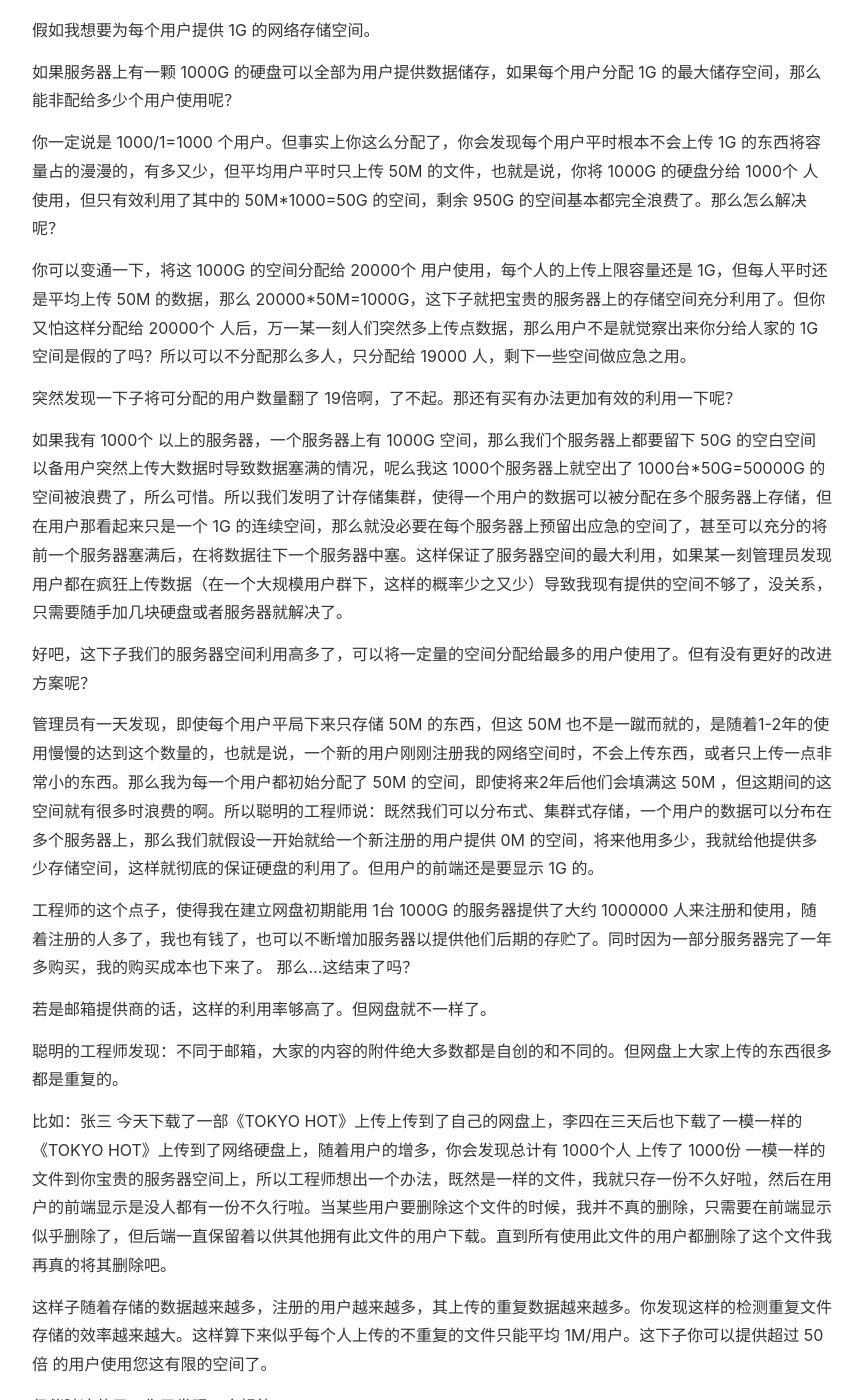
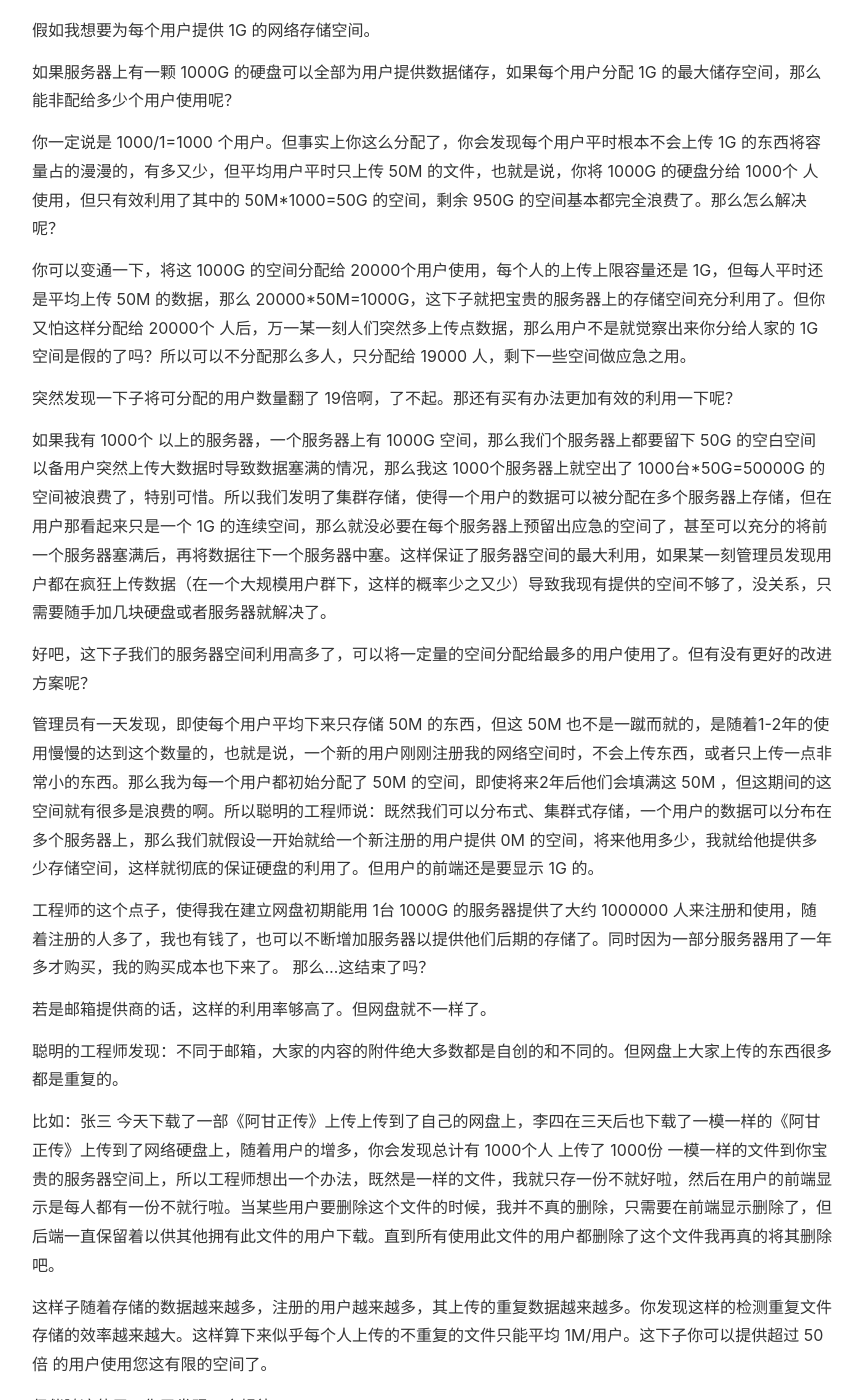
Before and after one commit to chen866/chen866.github.io_bak, a Jekyll site: the page built from _posts/2018-01-04-pan-so-large.md, in a window 1280 px wide and 1400 px high, scrolled down 326 px. Shown: the whole window, without its empty margins (208-1071 px from the left). Built offline with Jekyll 4.4.1, drawn with Linux system fonts in a browser that asks for light colours; nearby versions of some CDN libraries; some of the changed text lies outside the part shown.

Commit message:
错别字

```diff
--- a/_posts/2018-01-04-pan-so-large.md
+++ b/_posts/2018-01-04-pan-so-large.md
@@ -20,36 +20,36 @@
 
 你一定说是 1000/1=1000 个用户。但事实上你这么分配了，你会发现每个用户平时根本不会上传 1G 的东西将容量占的漫漫的，有多又少，但平均用户平时只上传 50M 的文件，也就是说，你将 1000G 的硬盘分给 1000个 人使用，但只有效利用了其中的 50M\*1000=50G 的空间，剩余 950G 的空间基本都完全浪费了。那么怎么解决呢？
 
-你可以变通一下，将这 1000G 的空间分配给 20000个 用户使用，每个人的上传上限容量还是 1G，但每人平时还是平均上传 50M 的数据，那么 20000\*50M=1000G，这下子就把宝贵的服务器上的存储空间充分利用了。但你又怕这样分配给 20000个 人后，万一某一刻人们突然多上传点数据，那么用户不是就觉察出来你分给人家的 1G 空间是假的了吗？所以可以不分配那么多人，只分配给 19000 人，剩下一些空间做应急之用。
+你可以变通一下，将这 1000G 的空间分配给 20000个用户使用，每个人的上传上限容量还是 1G，但每人平时还是平均上传 50M 的数据，那么 20000\*50M=1000G，这下子就把宝贵的服务器上的存储空间充分利用了。但你又怕这样分配给 20000个 人后，万一某一刻人们突然多上传点数据，那么用户不是就觉察出来你分给人家的 1G 空间是假的了吗？所以可以不分配那么多人，只分配给 19000 人，剩下一些空间做应急之用。
 
 突然发现一下子将可分配的用户数量翻了 19倍啊，了不起。那还有买有办法更加有效的利用一下呢？
 
-如果我有 1000个 以上的服务器，一个服务器上有 1000G 空间，那么我们个服务器上都要留下 50G 的空白空间以备用户突然上传大数据时导致数据塞满的情况，呢么我这 1000个服务器上就空出了 1000台\*50G=50000G 的空间被浪费了，所么可惜。所以我们发明了计存储集群，使得一个用户的数据可以被分配在多个服务器上存储，但在用户那看起来只是一个 1G 的连续空间，那么就没必要在每个服务器上预留出应急的空间了，甚至可以充分的将前一个服务器塞满后，在将数据往下一个服务器中塞。这样保证了服务器空间的最大利用，如果某一刻管理员发现用户都在疯狂上传数据（在一个大规模用户群下，这样的概率少之又少）导致我现有提供的空间不够了，没关系，只需要随手加几块硬盘或者服务器就解决了。
+如果我有 1000个 以上的服务器，一个服务器上有 1000G 空间，那么我们个服务器上都要留下 50G 的空白空间以备用户突然上传大数据时导致数据塞满的情况，那么我这 1000个服务器上就空出了 1000台\*50G=50000G 的空间被浪费了，特别可惜。所以我们发明了集群存储，使得一个用户的数据可以被分配在多个服务器上存储，但在用户那看起来只是一个 1G 的连续空间，那么就没必要在每个服务器上预留出应急的空间了，甚至可以充分的将前一个服务器塞满后，再将数据往下一个服务器中塞。这样保证了服务器空间的最大利用，如果某一刻管理员发现用户都在疯狂上传数据（在一个大规模用户群下，这样的概率少之又少）导致我现有提供的空间不够了，没关系，只需要随手加几块硬盘或者服务器就解决了。
 
 好吧，这下子我们的服务器空间利用高多了，可以将一定量的空间分配给最多的用户使用了。但有没有更好的改进方案呢？
 
-管理员有一天发现，即使每个用户平局下来只存储 50M 的东西，但这 50M 也不是一蹴而就的，是随着1-2年的使用慢慢的达到这个数量的，也就是说，一个新的用户刚刚注册我的网络空间时，不会上传东西，或者只上传一点非常小的东西。那么我为每一个用户都初始分配了 50M 的空间，即使将来2年后他们会填满这 50M ，但这期间的这空间就有很多时浪费的啊。所以聪明的工程师说：既然我们可以分布式、集群式存储，一个用户的数据可以分布在多个服务器上，那么我们就假设一开始就给一个新注册的用户提供 0M 的空间，将来他用多少，我就给他提供多少存储空间，这样就彻底的保证硬盘的利用了。但用户的前端还是要显示 1G 的。
+管理员有一天发现，即使每个用户平均下来只存储 50M 的东西，但这 50M 也不是一蹴而就的，是随着1-2年的使用慢慢的达到这个数量的，也就是说，一个新的用户刚刚注册我的网络空间时，不会上传东西，或者只上传一点非常小的东西。那么我为每一个用户都初始分配了 50M 的空间，即使将来2年后他们会填满这 50M ，但这期间的这空间就有很多是浪费的啊。所以聪明的工程师说：既然我们可以分布式、集群式存储，一个用户的数据可以分布在多个服务器上，那么我们就假设一开始就给一个新注册的用户提供 0M 的空间，将来他用多少，我就给他提供多少存储空间，这样就彻底的保证硬盘的利用了。但用户的前端还是要显示 1G 的。
 
-工程师的这个点子，使得我在建立网盘初期能用 1台 1000G 的服务器提供了大约 1000000 人来注册和使用，随着注册的人多了，我也有钱了，也可以不断增加服务器以提供他们后期的存贮了。同时因为一部分服务器完了一年多购买，我的购买成本也下来了。
+工程师的这个点子，使得我在建立网盘初期能用 1台 1000G 的服务器提供了大约 1000000 人来注册和使用，随着注册的人多了，我也有钱了，也可以不断增加服务器以提供他们后期的存储了。同时因为一部分服务器用了一年多才购买，我的购买成本也下来了。
 那么...这结束了吗？
 
 若是邮箱提供商的话，这样的利用率够高了。但网盘就不一样了。
 
 聪明的工程师发现：不同于邮箱，大家的内容的附件绝大多数都是自创的和不同的。但网盘上大家上传的东西很多都是重复的。
 
-比如：张三 今天下载了一部《TOKYO HOT》上传上传到了自己的网盘上，李四在三天后也下载了一模一样的《TOKYO HOT》上传到了网络硬盘上，随着用户的增多，你会发现总计有 1000个人 上传了 1000份 一模一样的文件到你宝贵的服务器空间上，所以工程师想出一个办法，既然是一样的文件，我就只存一份不久好啦，然后在用户的前端显示是没人都有一份不久行啦。当某些用户要删除这个文件的时候，我并不真的删除，只需要在前端显示似乎删除了，但后端一直保留着以供其他拥有此文件的用户下载。直到所有使用此文件的用户都删除了这个文件我再真的将其删除吧。
+比如：张三 今天下载了一部《阿甘正传》上传上传到了自己的网盘上，李四在三天后也下载了一模一样的《阿甘正传》上传到了网络硬盘上，随着用户的增多，你会发现总计有 1000个人 上传了 1000份 一模一样的文件到你宝贵的服务器空间上，所以工程师想出一个办法，既然是一样的文件，我就只存一份不就好啦，然后在用户的前端显示是每人都有一份不就行啦。当某些用户要删除这个文件的时候，我并不真的删除，只需要在前端显示删除了，但后端一直保留着以供其他拥有此文件的用户下载。直到所有使用此文件的用户都删除了这个文件我再真的将其删除吧。
 
 这样子随着存储的数据越来越多，注册的用户越来越多，其上传的重复数据越来越多。你发现这样的检测重复文件存储的效率越来越大。这样算下来似乎每个人上传的不重复的文件只能平均 1M/用户。这下子你可以提供超过 50倍 的用户使用您这有限的空间了。
 
 但伴随这使用，你又发现一个规律：
 
-张三上传的《TOKYO HOT N0124》和李四上传的《TH n124》是同一个文件，只不过文件名不一样，难道我就不能识别出他们是一个文件，然后只将其分别给不同的用户保存成不同的文件名不久行啦？确实可行，但这要利用一些识别文件相同性的算法，例如 MD5 值等。只要两个文件的 MD5 值一样，文件大小一样，我就认为它们是相同的文件，只需要保存一份文件并给不同的用户记作不同的文件名就好了。
+张三上传的《TOKYO HOT N0124》和李四上传的《TH n124》是同一个文件，只不过文件名不一样，难道我就不能识别出他们是一个文件，然后只将其分别给不同的用户保存成不同的文件名不就行啦？确实可行，但这要利用一些识别文件相同性的Hash算法，例如 MD5 值等。只要两个文件的 MD5 值一样，文件大小一样，我就认为它们是相同的文件，只需要保存一份文件并给不同的用户记作不同的文件名就好了。
 
-有一天你发现，因为每一个文件都需要计算 MD5 值，导致 CPU 负荷很大，而且本来一样的文件非要浪费带宽上传回来才可以检测一致性，能改进一下吗？
+有一天你发现，因为每一个文件都需要计算 MD5 值，导致服务器 CPU 负荷很大，而且本来一样的文件非要浪费带宽上传回来才可以检测一致性，能改进一下吗？
 
-聪明的工程师写了个小软件/.小插件，美其名曰“上传控件”，将计算 MD5 的工作利用这个软件交给了上传用户的点老来完成，一旦计算出用户要上传的数据和服务器上已经存储的某个数据是一样的，就干脆不用上传了，直接在用户那里标记上这个文件已经按照 XX 文件名上传成功了。这个过程几乎是瞬间搞定了，并给其起了个高富帅的名字“秒传”！
+当然可以！聪明的工程师写了个小软件/.小插件，美其名曰“上传控件”，将计算 MD5 的工作利用这个软件交给了上传用户的计算机来完成，一旦计算出用户要上传的数据和服务器上已经存储的某个数据是一样的，就干脆不用上传了，直接在用户那里标记上这个文件已经按照 XX 文件名上传成功了。这个过程几乎是瞬间搞定了，并给其起了个高富帅的名字“秒传”！
 
-通过以上这么多步骤，你发现本来你只能给 1000用户 提供网络空间的，这么多改进办法后，在用户端显示 1G 空间不变的情况下，近乎可以为 1000000个用户 提供网络空间了。
+通过以上这么多步骤，你发现本来你只能给 1000 个用户提供网络空间的资源，这么多改进办法后，在用户端显示 1G 空间不变的情况下，近乎可以为 1000000个用户 提供网络空间了。
 
 这样若是您哪天心情好，对外宣传说：我要将每个用户的存储空间上限提升到 1TB。
 
```
